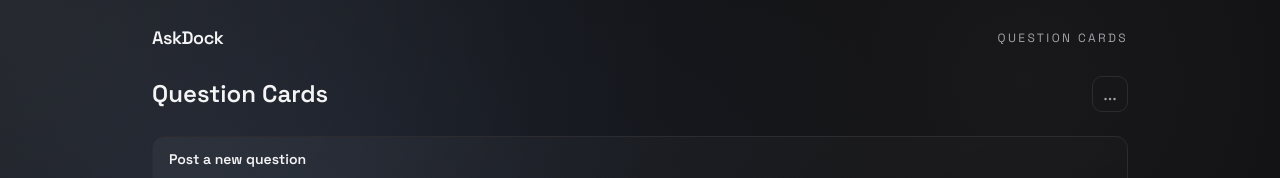
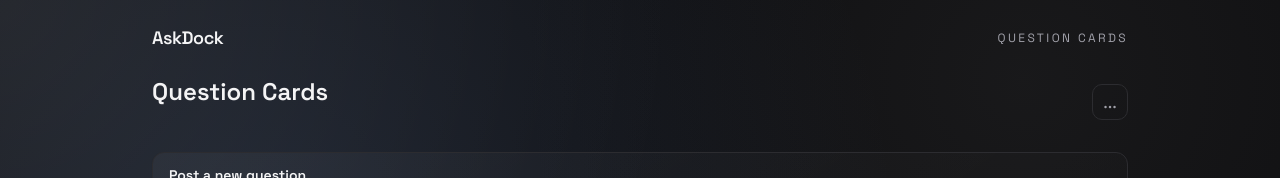
Before and after one commit to kt5rc/AskDock, a Next.js app: page / in a window 1280 px wide. Shown: the top 178 px of the page. Built offline with nearby package versions, Linux system fonts and the light colour scheme; no server answers.

Commit message:
ui: stabilize welcome header

```diff
--- a/app/page.tsx
+++ b/app/page.tsx
@@ -127,11 +127,9 @@ export default function HomePage() {
       <div className="flex flex-wrap items-center justify-between gap-3">
         <div>
           <h1 className="text-2xl font-semibold">Question Cards</h1>
-          {user && (
-            <p className="text-sm text-muted-foreground">
-              Welcome back, {user.display_name}
-            </p>
-          )}
+          <p className="min-h-[1.25rem] text-sm text-muted-foreground">
+            {user ? `Welcome back, ${user.display_name}` : "\u00A0"}
+          </p>
         </div>
         <div className="relative" ref={menuRef}>
           <button
```
